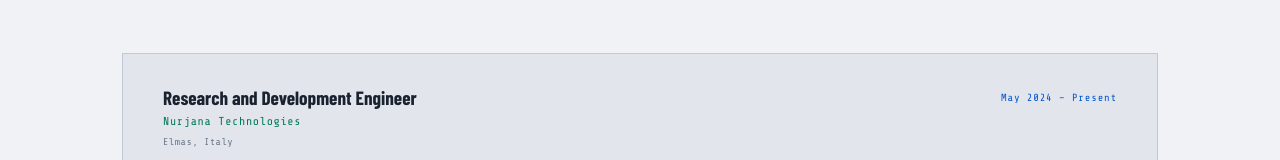
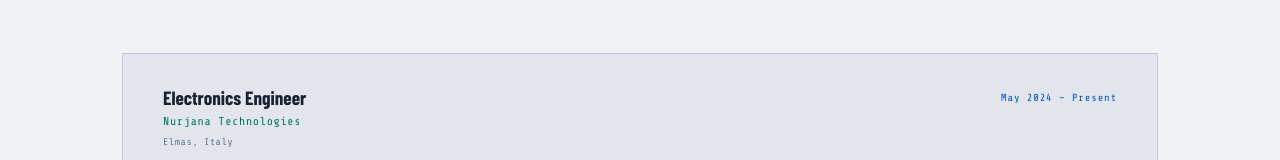
Before and after one commit to robmurru/robmurru.github.io, a plain HTML site: page index.html in a window 1280 px wide. Shown: the part 1852-2012 px from the top of the page. Drawn offline with nearby package versions, Linux system fonts and the light colour scheme; a web font is replaced by a local one.

Commit message:
Update website

```diff
--- a/index.html
+++ b/index.html
@@ -351,7 +351,7 @@
       <div class="work-list reveal">
         <div class="work-card">
           <div class="work-header">
-            <div class="work-title">Research and Development Engineer</div>
+            <div class="work-title">Electronics Engineer</div>
             <div class="work-period">May 2024 – Present</div>
           </div>
           <div class="work-company">Nurjana Technologies</div>
```
